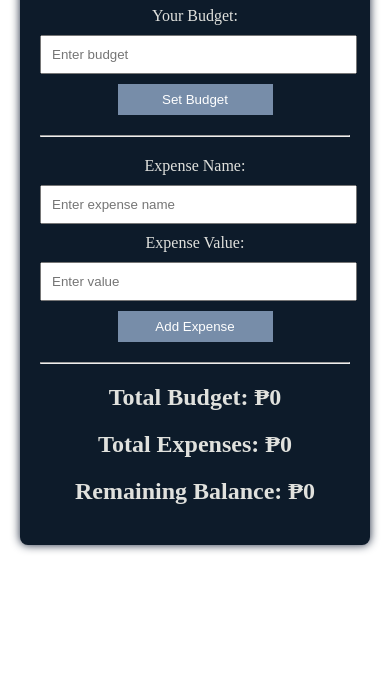
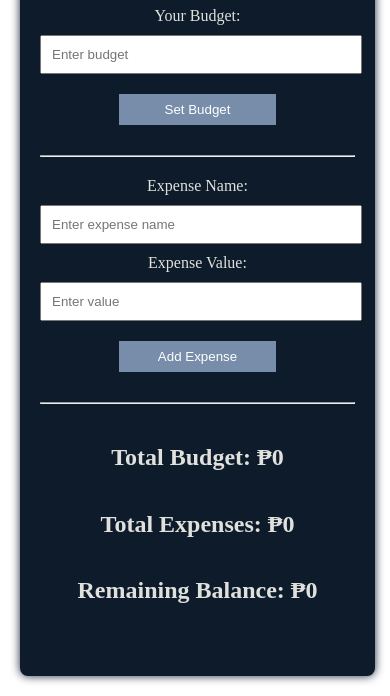
Before and after one commit to unlockthecode/simplebudgettracker, a plain HTML site: page index.html in a window 390 px wide. Shown: the part 150-846 px from the top of the page. Drawn offline with Linux system fonts and the light colour scheme.

Commit message:
Modified to try to fit other displays like phones.

```diff
--- a/style.css
+++ b/style.css
@@ -6,8 +6,11 @@ body {
 }
 
 .container{
+    display: flex;
+    flex-direction: column;
+    width: 90%;
     max-width: 400px;
-    margin: auto;
+    margin: 0 auto;
     background: #0d1b2a;
     color: #E0E1DD;
     padding: 20px;
```
